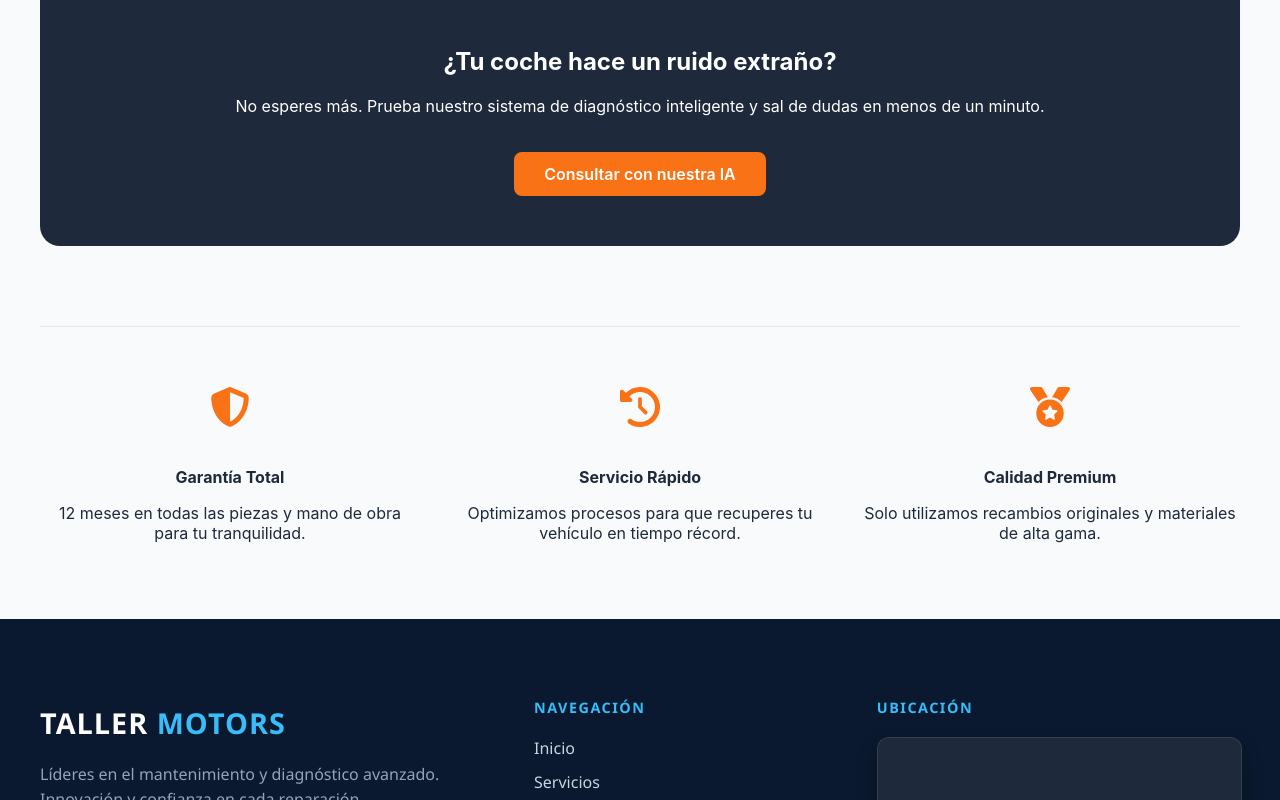
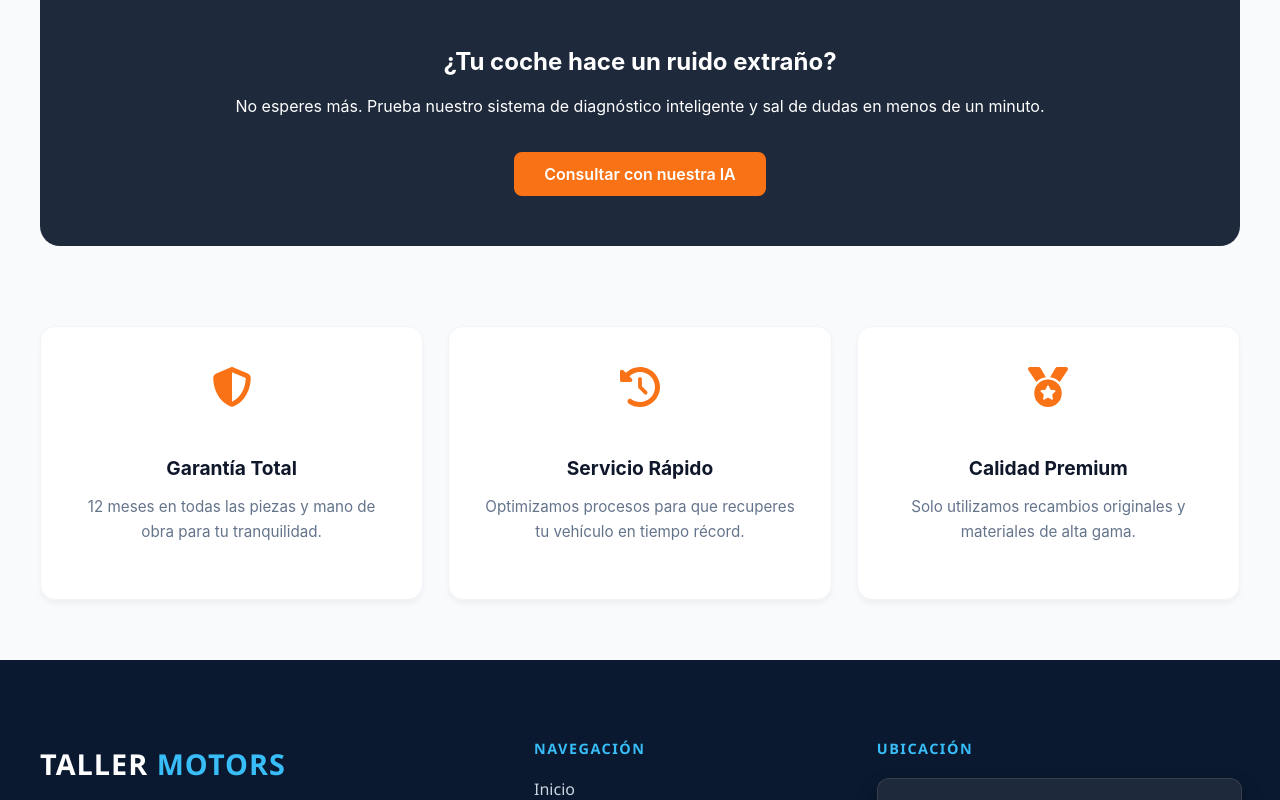
Before and after one commit to alfonso964/taller-proyecto-intermodular, a React (Vite) app: page /servicios in a window 1280 px wide. Shown: the part 1376-2176 px from the top of the page. Built offline with nearby package versions, Linux system fonts and the light colour scheme; no server answers; grey boxes are pictures that could not be loaded.

Commit message:
varios ajustes

```diff
--- a/src/styles/PaginaServicios.css
+++ b/src/styles/PaginaServicios.css
@@ -1,7 +1,7 @@
-/* PaginaServicios.css - CORREGIDO SEGÚN CAPTURA */
+/* PaginaServicios.css - CORREGIDO CON TARJETAS DE GARANTÍA */
 
 .servicios-page {
-  background-color: #f8fafc; /* Fondo gris muy claro como en la imagen */
+  background-color: #f8fafc; /* Fondo gris muy claro */
   color: #1e293b;
   min-height: 100vh;
   font-family: 'Inter', sans-serif;
@@ -35,7 +35,7 @@
   line-height: 1.6;
 }
 
-/* GRID DE SERVICIOS */
+/* GRID DE SERVICIOS (TARJETAS SUPERIORES) */
 .servicios-grid {
   display: grid;
   grid-template-columns: repeat(3, 1fr);
@@ -47,8 +47,8 @@
   background: #ffffff;
   border-radius: 12px;
   overflow: hidden;
-  box-shadow: 0 4px 6px -1px rgba(0, 0, 0, 0.05), 0 2px 4px -1px rgba(0, 0, 0, 0.03);
-  transition: transform 0.3s ease, box-shadow 0.3s ease;
+  box-shadow: 0 4px 6px -1px rgba(0, 0, 0, 0.05);
+  transition: transform 0.3s ease;
   border: 1px solid #f1f5f9;
 }
 
@@ -70,15 +70,14 @@
 
 .servicio-contenido {
   padding: 25px;
-  text-align: left; /* Alineado a la izquierda como en la foto */
+  text-align: left;
 }
 
-/* El contenedor del icono (el cuadradito naranja suave) */
 .servicio-icono {
   width: 40px;
   height: 40px;
-  background-color: #fff7ed; /* Naranja muy suave */
-  color: #f97316; /* Naranja fuerte */
+  background-color: #fff7ed;
+  color: #f97316;
   display: flex;
   align-items: center;
   justify-content: center;
@@ -112,15 +111,9 @@
   display: flex;
   align-items: center;
   gap: 5px;
-  transition: color 0.2s;
 }
 
-.btn-saber-mas:hover {
-  color: #ea580c;
-  text-decoration: underline;
-}
-
-/* SECCIÓN CTA IA (Adaptada al estilo claro) */
+/* SECCIÓN CTA IA */
 .servicios-cta-ia {
   margin: 80px 0;
 }
@@ -144,36 +137,60 @@
   margin-top: 20px;
 }
 
-/* GARANTÍAS */
+/* SECCIÓN GARANTÍAS (CORREGIDO A TARJETAS) */
 .servicios-garantias-container {
   display: grid;
   grid-template-columns: repeat(3, 1fr);
-  gap: 30px;
-  border-top: 1px solid #e2e8f0;
-  padding-top: 60px;
+  gap: 25px;
+  margin-top: 40px;
 }
 
 .garantia-card {
+  background: #ffffff; /* Fondo blanco para la tarjeta */
+  padding: 40px 30px;
+  border-radius: 15px; /* Bordes redondeados */
   text-align: center;
+  border: 1px solid #f1f5f9;
+  box-shadow: 0 4px 6px -1px rgba(0, 0, 0, 0.05); /* Sombra suave */
+  transition: transform 0.3s ease;
+}
+
+.garantia-card:hover {
+  transform: translateY(-5px);
+  box-shadow: 0 10px 15px -3px rgba(0, 0, 0, 0.1);
 }
 
 .garantia-icon {
   font-size: 2.5rem;
-  color: #f97316;
-  margin-bottom: 15px;
+  color: #f97316; /* Color naranja corporativo */
+  margin-bottom: 20px;
 }
 
 .garantia-card h4 {
+  font-size: 1.2rem;
   font-weight: 700;
-  margin-bottom: 8px;
+  color: #0f172a;
+  margin-bottom: 12px;
+}
+
+.garantia-card p {
+  font-size: 0.95rem;
+  color: #64748b;
+  line-height: 1.6;
 }
 
 /* RESPONSIVE */
 @media (max-width: 1024px) {
-  .servicios-grid { grid-template-columns: repeat(2, 1fr); }
+  .servicios-grid, .servicios-garantias-container {
+    grid-template-columns: repeat(2, 1fr);
+  }
 }
 
 @media (max-width: 768px) {
-  .servicios-grid, .servicios-garantias-container { grid-template-columns: 1fr; }
-  .servicios-header h1 { font-size: 2rem; }
+  .servicios-grid, .servicios-garantias-container {
+    grid-template-columns: 1fr;
+  }
+  .servicios-header h1 {
+    font-size: 2.2rem;
+  }
 }
```
